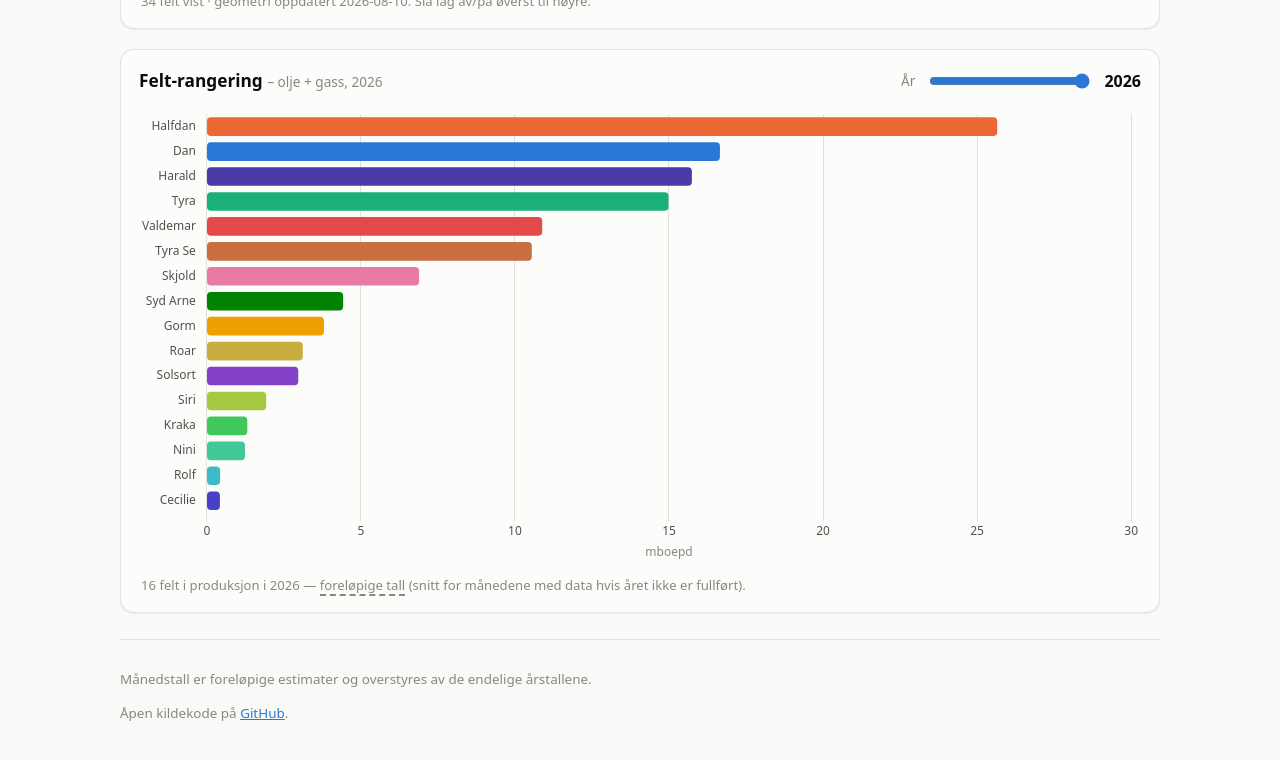
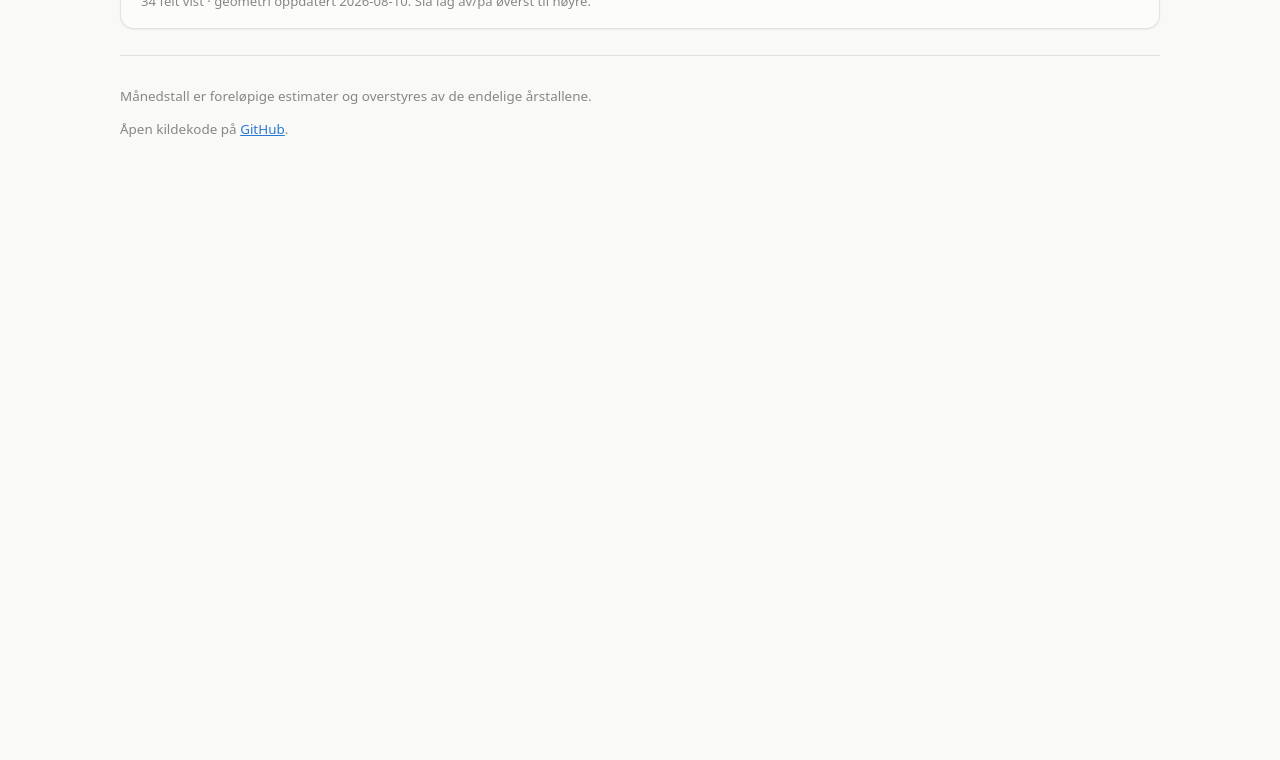
Before and after one commit to sheffielddivided/ens, a plain HTML site: page docs/index.html in a window 1280 px wide. Shown: the part 1497-2257 px from the top of the page. After the commit the page ends 1706 px from the top, so only its background shows below. Drawn offline with nearby package versions, Linux system fonts and the light colour scheme.

Commit message:
Fjern felt-rangeringsgrafen (#8)
Fjerner "Felt-rangering"-panelet (år-slider + søylediagram) fra
datautforskeren, samt tilhørende JS (renderRank, rankChart, state.year) og
nå ubrukt CSS (.year-row, .chart-wrap.tall).

Co-authored-by: Claude <noreply@anthropic.com>

```diff
--- a/docs/app.js
+++ b/docs/app.js
@@ -27,7 +27,7 @@ const MONTHS_NB = ["jan", "feb", "mar", "apr", "mai", "jun", "jul", "aug", "sep"
 const STACK_CAP = 8;             // max individual bands before folding to "Andre valgte"
 const UNKNOWN_COMPANY = "Ukjent";
 
-let DATA = null, OWN = null, timeChart = null, rankChart = null, lastExport = null;
+let DATA = null, OWN = null, timeChart = null, lastExport = null;
 let RANKED = [];                 // all field slugs, biggest first
 let COMPANIES = [];               // all company names, biggest first
 let fieldColor = {};              // slug -> { v: cssVarName } or { h: hex/hsl }
@@ -35,7 +35,7 @@ let companyColor = {};
 let displayName = {};
 const state = {
   res: "yearly", view: "total", showWater: false,
-  field: null, company: null, year: null,        // field/company: null = "Alle", else one slug/name
+  field: null, company: null,        // null = "Alle", else one slug/name
 };
 
 const $ = (id) => document.getElementById(id);
@@ -179,10 +179,6 @@ function prepare() {
       : { h: `hsl(${Math.round((360 / extraC) * (i - SLOTS.length) + 20) % 360} 55% 52%)` };
   });
 
-  const yearsOil = DATA.series._total?.yearly?.oil || [];
-  const finals = yearsOil.filter((p) => !p.p).map((p) => p.t);
-  state.year = yearsOil.slice(-1)[0]?.t || (finals.length ? finals[finals.length - 1] : null);
-
   const el = $("updated");
   if (DATA.last_updated) {
     const d = new Date(DATA.last_updated);
@@ -213,13 +209,6 @@ function buildControls() {
   buildFieldPicker();
   buildCompanyPicker();
   updateViewControls();
-
-  // year slider (ranking chart)
-  const yrs = (DATA.series._total?.yearly?.oil || []).map((p) => p.t);
-  const sl = $("year-slider");
-  sl.min = 0; sl.max = Math.max(0, yrs.length - 1);
-  sl.value = Math.max(0, yrs.indexOf(state.year));
-  sl.addEventListener("input", () => { state.year = yrs[+sl.value]; renderRank(); });
 
   const saved = localStorage.getItem("ens-theme");
   if (saved) document.documentElement.setAttribute("data-theme", saved);
@@ -330,7 +319,7 @@ function applyChartDefaults() {
   Chart.defaults.borderColor = css("--grid");
 }
 
-function renderAll() { renderTiles(); renderTime(); renderRank(); }
+function renderAll() { renderTiles(); renderTime(); }
 
 function renderTiles() {
   const yearsOil = DATA.series._total.yearly.oil || [];
@@ -555,48 +544,6 @@ function exportExcel() {
   XLSX.writeFile(wb, `produksjon_${state.view}_${state.res}.xlsx`);
 }
 
-function renderRank() {
-  const yr = state.year;
-  const rows = selectedSlugs()
-    .map((slug) => ({
-      slug,
-      v: oeRate(fieldMap(slug, "yearly", "oil")[yr] || 0, yr) + oeRate(fieldMap(slug, "yearly", "gas")[yr] || 0, yr),
-    }))
-    .filter((r) => r.v > 0).sort((a, b) => b.v - a.v);
-  const prelim = (DATA.series._total.yearly.oil || []).find((p) => p.t === yr)?.p;
-
-  const cfg = {
-    type: "bar",
-    data: {
-      labels: rows.map((r) => displayName[r.slug]),
-      datasets: [{
-        label: "Olje + gass", data: rows.map((r) => r.v),
-        backgroundColor: rows.map((r) => colorOf(r.slug)),
-        borderRadius: 4, borderSkipped: false, barThickness: "flex", maxBarThickness: 26,
-      }],
-    },
-    options: {
-      indexAxis: "y", responsive: true, maintainAspectRatio: false, animation: { duration: 250 },
-      plugins: {
-        legend: { display: false },
-        tooltip: { callbacks: { label: (it) => `${fmtVal(it.parsed.x)} ${OE_UNIT}${prelim ? " (foreløpig)" : ""}` } },
-        prelim: { index: -1 },
-      },
-      scales: {
-        x: { beginAtZero: true, border: { display: false }, grid: { color: css("--grid") },
-          title: { display: true, text: OE_UNIT, color: css("--muted") }, ticks: { callback: (v) => fmtVal(v) } },
-        y: { grid: { display: false }, border: { display: false }, ticks: { autoSkip: false, font: { size: 12 } } },
-      },
-    },
-  };
-  if (rankChart) rankChart.destroy();
-  rankChart = new Chart($("rankChart"), cfg);
-  $("year-out").textContent = yr;
-  $("rank-year-label").textContent = `– olje + gass, ${yr}`;
-  $("rank-cap").innerHTML = `${rows.length} felt i produksjon i ${yr}` +
-    (prelim ? ' — <span class="prelim">foreløpige tall</span> (snitt for månedene med data hvis året ikke er fullført)' : "") + ".";
-}
-
 // Preliminary-region shading plugin (shared by the time chart).
 const prelimPlugin = {
   id: "prelim",
--- a/docs/index.html
+++ b/docs/index.html
@@ -78,22 +78,6 @@
       <p class="cap" id="map-note">Laster kart…</p>
     </section>
 
-    <!-- Field ranking -->
-    <section class="panel">
-      <div class="panel-head">
-        <h2>Felt-rangering <small id="rank-year-label"></small></h2>
-        <div class="controls">
-          <div class="year-row">
-            <span style="color:var(--muted);font-size:.85rem">År</span>
-            <input type="range" id="year-slider" min="0" max="0" step="1">
-            <output id="year-out">–</output>
-          </div>
-        </div>
-      </div>
-      <div class="chart-wrap tall"><canvas id="rankChart"></canvas></div>
-      <p class="cap" id="rank-cap"></p>
-    </section>
-
     <footer>
       <p>Månedstall er <span class="prelim">foreløpige</span> estimater og overstyres av de endelige
          årstallene.</p>
--- a/docs/style.css
+++ b/docs/style.css
@@ -120,14 +120,9 @@ h1 { margin: 0 0 6px; font-size: clamp(1.4rem, 3.4vw, 1.95rem); letter-spacing:
 .picker input { accent-color: var(--water); margin: 0; }
 
 .chart-wrap { position: relative; height: 400px; margin-top: 10px; }
-.chart-wrap.tall { height: 460px; }
 canvas { width: 100% !important; height: 100% !important; }
 .cap { color: var(--muted); font-size: .82rem; margin: 12px 2px 2px; }
 .cap .prelim { border-bottom: 2px dashed var(--muted); }
-
-.year-row { display: flex; align-items: center; gap: 12px; min-width: 240px; }
-.year-row input[type=range] { flex: 1; accent-color: var(--seq); }
-.year-row output { font-variant-numeric: tabular-nums; font-weight: 650; min-width: 3ch; }
 
 footer { color: var(--muted); font-size: .84rem; margin-top: 26px; border-top: 1px solid var(--border); padding-top: 16px; }
 footer a { color: var(--water); }
@@ -186,7 +181,7 @@ footer a { color: var(--water); }
 .legend .lg-sw { width: 12px; height: 12px; border-radius: 3px; display: inline-block; }
 
 @media (max-width: 620px) {
-  .chart-wrap { height: 320px; } .chart-wrap.tall { height: 380px; }
+  .chart-wrap { height: 320px; }
   header { flex-direction: row; }
   h1 { font-size: 1.25rem; }
   #map { height: 420px; }
```
